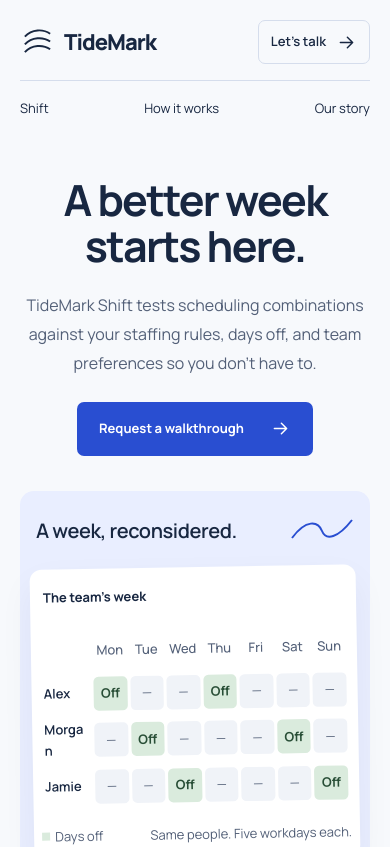
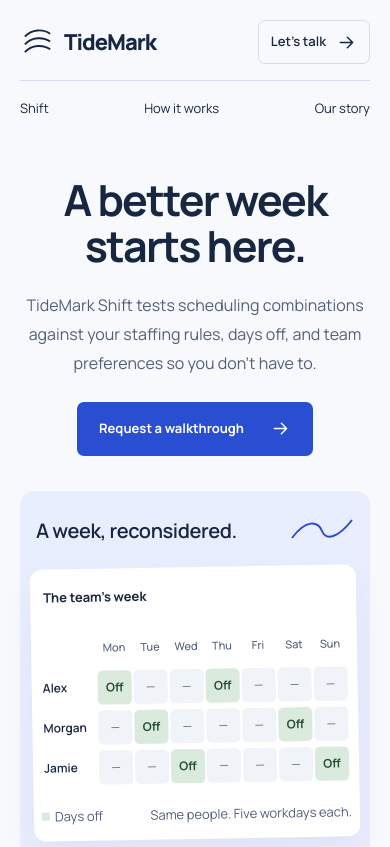
Before and after one commit to vancityoguzhan/tidemark-site, a React (Vite) app: page / in a window 390 px wide. Shown: the top 847 px of the page. Built offline with nearby package versions, Linux system fonts and the light colour scheme; no server answers.

Commit message:
Fix mobile hero grid min-width and roster column wrapping

```diff
--- a/src/fresh.css
+++ b/src/fresh.css
@@ -187,7 +187,7 @@ body {
 }
 .fHero {
   display: grid;
-  grid-template-columns: 1fr;
+  grid-template-columns: minmax(0, 1fr);
   gap: 48px;
   padding-block: 56px 80px;
   justify-items: center;
@@ -197,13 +197,16 @@ body {
   flex-direction: column;
   align-items: center;
   text-align: center;
+  width: 100%;
   max-width: 68ch;
+  min-width: 0;
 }
 .fHeroCopy > p {
-  max-width: 48ch;
+  max-width: 54ch;
   color: var(--f-muted);
   margin-top: 22px;
   font-size: var(--f-text-body);
+  text-wrap: pretty;
 }
 .fButton {
   display: inline-flex;
@@ -926,14 +929,18 @@ body {
     padding-inline: 5px;
   }
   .fRoster {
-    font-size: var(--f-text-sm);
-    border-spacing: 3px 7px;
+    font-size: 12px;
+    border-spacing: 2px 6px;
   }
   .fRoster th:first-child {
-    width: 48px;
+    width: 54px;
+    white-space: nowrap;
   }
   .fRoster thead th {
-    font-size: var(--f-text-sm);
+    font-size: 11px;
+  }
+  .fRoster tbody th {
+    white-space: nowrap;
   }
   .fRoster td > span {
     height: 34px;
```
